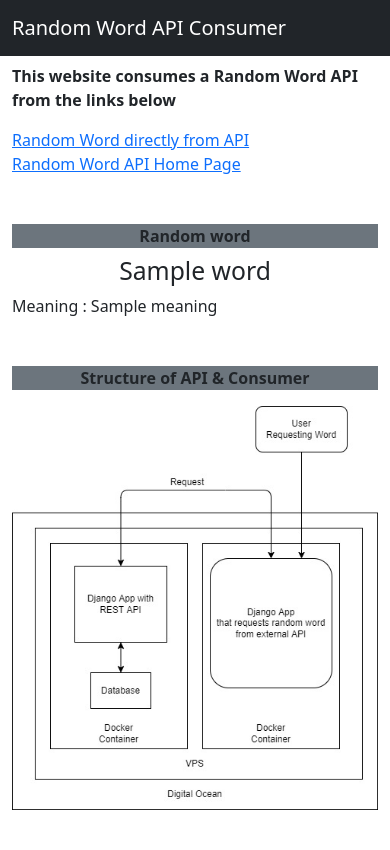
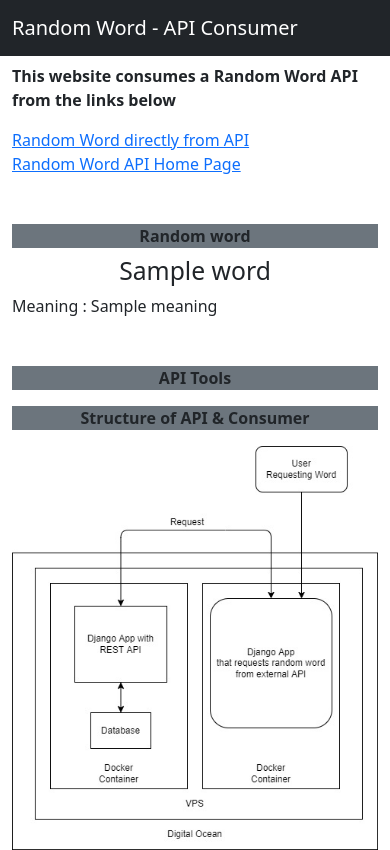
Before and after one commit to KelvinHere/apiconsumer, a Django app: page / in a window 390 px wide. Before the commit the page ends 810 px from the top, so only its background shows below. Run offline with Django 4.2, Linux system fonts and the light colour scheme; tables that the repository leaves empty hold one stand-in row (values such as "Sample post"); a database or web service that is not in the repository returns one stand-in record (values such as "Sample title"); data that the repository does not hold is empty.

Commit message:
STYLE: Implement grid and responsive design into page

```diff
--- a/app/home/templates/home/index.html
+++ b/app/home/templates/home/index.html
@@ -2,15 +2,19 @@
 {% load static %}
 
 {% block content %}
-
-    <div class="container-fluid mt-2 mb-5">
+    <div class="container-fluid">
+        <div class="row">
+            <div class="col-12 mt-2 mb-5">
                 <p><b>This website consumes a Random Word API from the links below</b></p>
                 <a href="http://46.101.13.65:8000/word">Random Word directly from API</a>
                 <br>
                 <a href="http://46.101.13.65:8000">Random Word API Home Page</a>
             </div>
-
-    <div class="container-fluid">
+        </div>
+        <div class="row">
+            <div class="col-lg-6 col-sm-12">
+                <div class="row">
+                    <div class="col-12">
                         <div class="bg-secondary">
                             <p class="text-center mb-0"><b>Random word</b></p>
                         </div>
@@ -18,10 +22,15 @@
                             <h2 class="text-center">{{api_result.word.title}}</h2>
                             <p>Meaning : {{api_result.meaning}}</p>
                         </div>
-
                     </div>
-
-    <div class="container-fluid">
+                    <div class="col-12">
+                        <div class="bg-secondary">
+                            <p class="text-center"><b>API Tools</b></p>
+                        </div>
+                    </div>
+                </div>
+            </div>
+            <div class="col-lg-6 col-sm-12">
                 <div class="bg-secondary">
                     <p class="text-center mb-0"><b>Structure of API & Consumer</b></p>
                 </div>
@@ -29,5 +38,7 @@
                     <img src="{{ STATIC_URL }}images/layout.jpg" alt="layout of service" class="img-fluid mx-auto d-block">
                 </div>
             </div>
+        </div>
+    </div>
 
 {% endblock %}
--- a/app/templates/base.html
+++ b/app/templates/base.html
@@ -31,7 +31,7 @@
 <body>
     <nav class="navbar navbar-expand-lg navbar-dark bg-dark">
         <div class="container-fluid">
-          <a class="navbar-brand" href="#">Random Word API Consumer</a>
+          <a class="navbar-brand" href="#">Random Word - API Consumer</a>
         </div>
     </nav>
     {% block content %}
```
Also changed, not shown: README.MD. Lines whose indentation alone changed are shown as unchanged.
